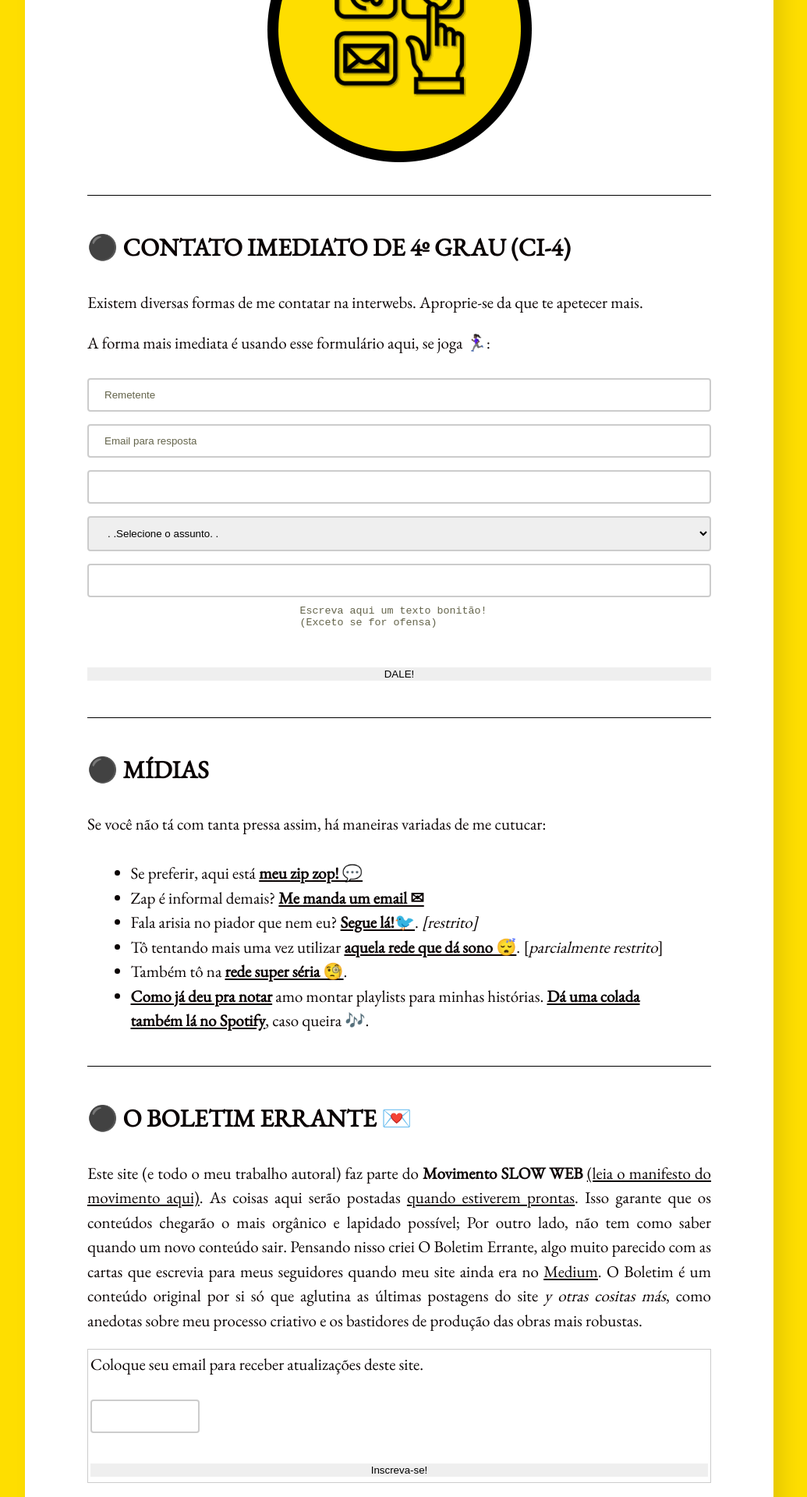
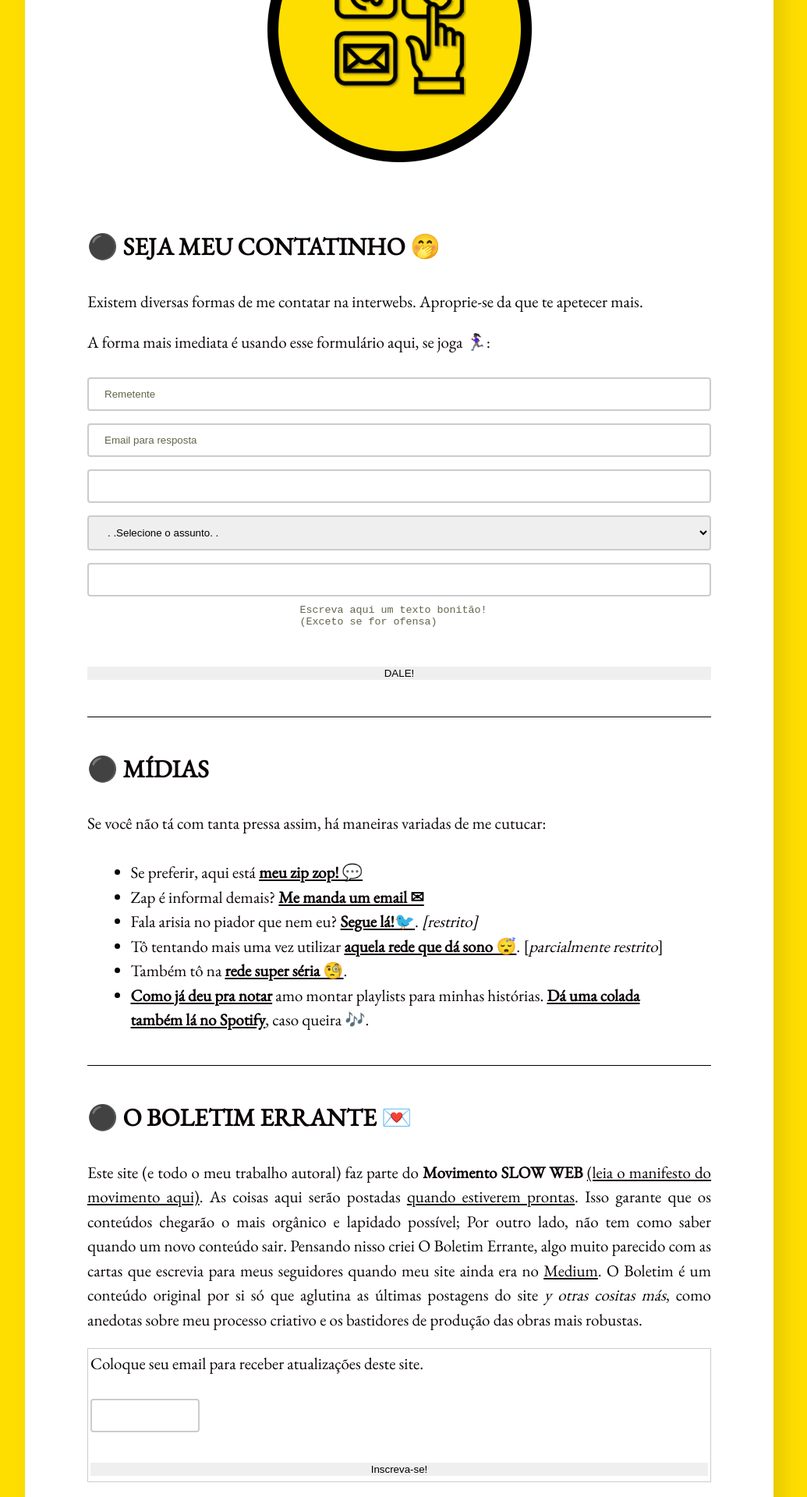
Before and after one commit to tropicaos/laueu, a Jekyll site: the page built from contato.md, in a window 1280 px wide. Shown: the part 757-2677 px from the top of the page at 78% size, without its empty margins (128-1163 px from the left). Built offline with Jekyll 4.4.1, drawn with Linux system fonts in a browser that asks for light colours.

Commit message:
div trans e contatinho

```diff
--- a/assets/css/main.scss
+++ b/assets/css/main.scss
@@ -58,6 +58,6 @@
 
 div {
   border-radius: 5px;
-  background-color: #fff;
+  background-color: transparent;
     width: 100%;
 }
--- a/contato.md
+++ b/contato.md
@@ -5,10 +5,11 @@
 <figure>
   <img alt="Laureano." src="images/CONTATO.png" />
 </figure>
----
+
+<br/>
 
 
-### ⚫ **CONTATO IMEDIATO DE 4º GRAU (CI-4)**
+### ⚫ **SEJA MEU CONTATINHO 🤭**
 
 Existem diversas formas de me contatar na interwebs. Aproprie-se da que te apetecer mais.
 
```
